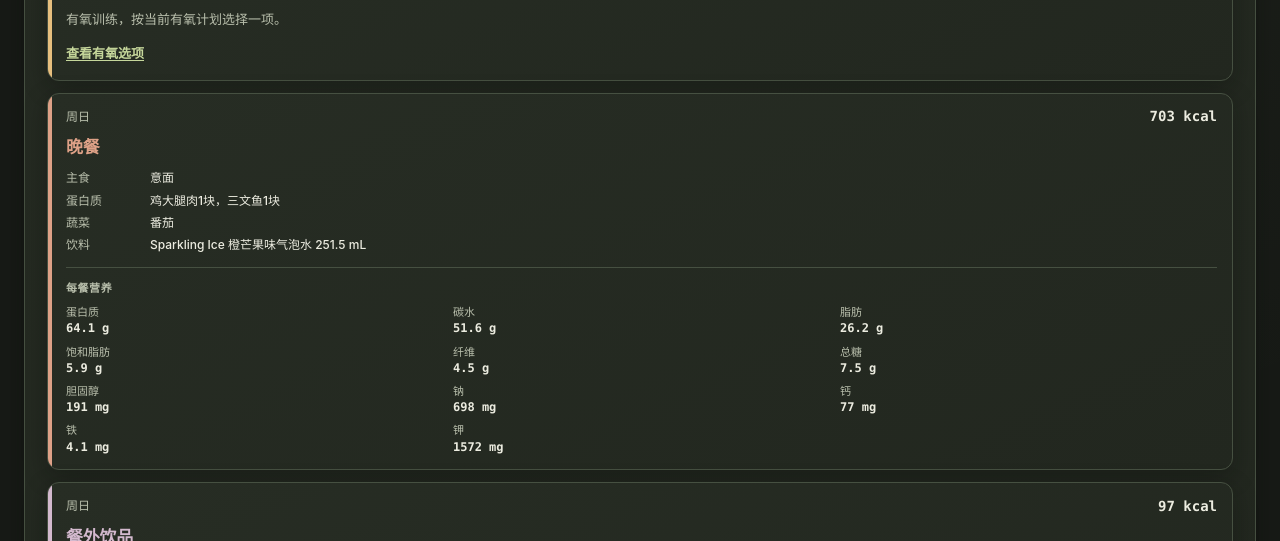
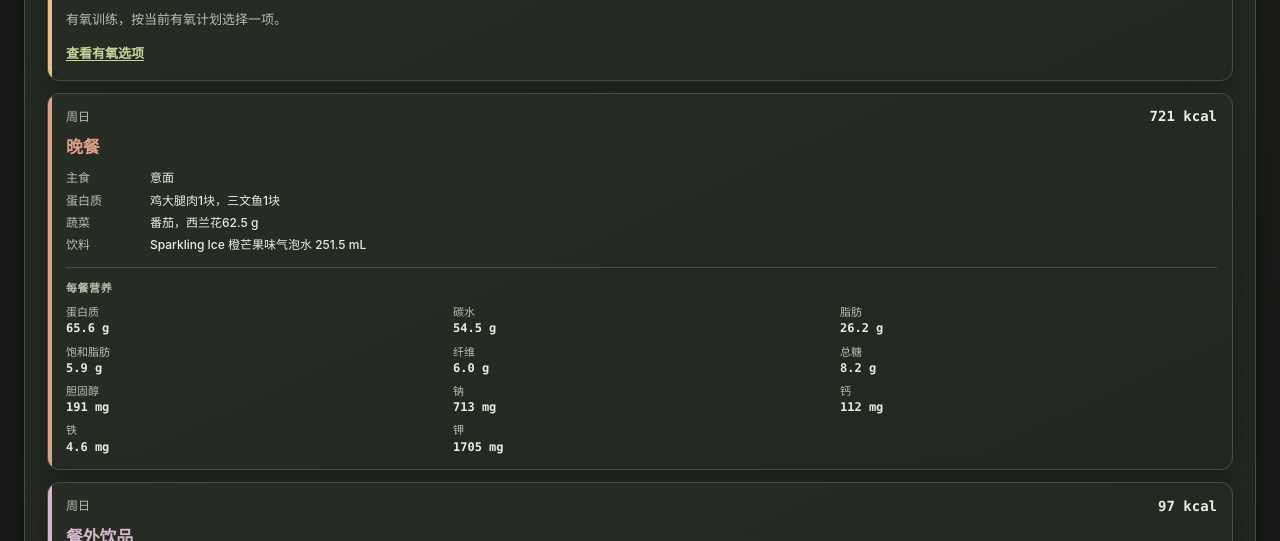
Before and after one commit to yunhaixiang/fitness, a Jekyll site: the page built from plans/plan-2/diet.md, in a window 1280 px wide and 900 px high, scrolled down 1239 px. Shown: the part 152-693 px from the top of the window. Built offline with Jekyll 4.4.1, drawn with Linux system fonts in a browser that asks for light colours.

Commit message:
Move Plan 2 broccoli from potatoes to spaghetti

```diff
--- a/_data/meal_plan_content/plan-2/nutrition.json
+++ b/_data/meal_plan_content/plan-2/nutrition.json
@@ -113,18 +113,18 @@
     },
     "potato": {
       "label": "周一午／周三午／周四晚／周六晚",
-      "kcal": "697",
-      "protein": "60.1",
+      "kcal": "679",
+      "protein": "58.6",
       "fat": "17.1",
       "saturatedFat": "5.8",
-      "carbs": "71.5",
-      "fibre": "12.0",
-      "sugar": "12.3",
+      "carbs": "68.6",
+      "fibre": "10.5",
+      "sugar": "11.6",
       "cholesterol": "134",
-      "sodium": "911",
-      "calcium": "256",
-      "iron": "9.1",
-      "potassium": "3254"
+      "sodium": "896",
+      "calcium": "221",
+      "iron": "8.6",
+      "potassium": "3121"
     },
     "wrap": {
       "label": "周一晚／周五午",
@@ -158,18 +158,18 @@
     },
     "pasta": {
       "label": "周日晚／周二晚／周四午／周六午",
-      "kcal": "703",
-      "protein": "64.1",
+      "kcal": "721",
+      "protein": "65.6",
       "fat": "26.2",
       "saturatedFat": "5.9",
-      "carbs": "51.6",
-      "fibre": "4.5",
-      "sugar": "7.5",
+      "carbs": "54.5",
+      "fibre": "6.0",
+      "sugar": "8.2",
       "cholesterol": "191",
-      "sodium": "698",
-      "calcium": "77",
-      "iron": "4.1",
-      "potassium": "1572"
+      "sodium": "713",
+      "calcium": "112",
+      "iron": "4.6",
+      "potassium": "1705"
     }
   }
 }
--- a/_includes/meal-plans/plan-2/diet-schedule.html
+++ b/_includes/meal-plans/plan-2/diet-schedule.html
@@ -27,7 +27,7 @@
 <td>晚餐</td>
 <td data-en="Spaghetti">意面</td>
 <td data-en="1 Chicken Thigh, 1 Salmon Fillet">鸡大腿肉1块，三文鱼1块</td>
-<td data-en="Tomato">番茄</td>
+<td data-en="Tomato, 62.5 g Broccoli">番茄，西兰花62.5 g</td>
 <td style="text-align: right;">{{ site.data.meal_plan_content['plan-2'].nutrition.meals.pasta.kcal }}</td>
 </tr>
 <tr data-nutrition-key="potato">
@@ -63,7 +63,7 @@
 <td>晚餐</td>
 <td data-en="Spaghetti">意面</td>
 <td data-en="1 Chicken Thigh, 1 Salmon Fillet">鸡大腿肉1块，三文鱼1块</td>
-<td data-en="Tomato">番茄</td>
+<td data-en="Tomato, 62.5 g Broccoli">番茄，西兰花62.5 g</td>
 <td style="text-align: right;">{{ site.data.meal_plan_content['plan-2'].nutrition.meals.pasta.kcal }}</td>
 </tr>
 <tr data-nutrition-key="potato">
@@ -90,7 +90,7 @@
 <td>午餐</td>
 <td data-en="Spaghetti">意面</td>
 <td data-en="1 Chicken Thigh, 1 Salmon Fillet">鸡大腿肉1块，三文鱼1块</td>
-<td data-en="Tomato">番茄</td>
+<td data-en="Tomato, 62.5 g Broccoli">番茄，西兰花62.5 g</td>
 <td style="text-align: right;">{{ site.data.meal_plan_content['plan-2'].nutrition.meals.pasta.kcal }}</td>
 </tr>
 <tr data-nutrition-key="potato">
@@ -126,7 +126,7 @@
 <td>午餐</td>
 <td data-en="Spaghetti">意面</td>
 <td data-en="1 Chicken Thigh, 1 Salmon Fillet">鸡大腿肉1块，三文鱼1块</td>
-<td data-en="Tomato">番茄</td>
+<td data-en="Tomato, 62.5 g Broccoli">番茄，西兰花62.5 g</td>
 <td style="text-align: right;">{{ site.data.meal_plan_content['plan-2'].nutrition.meals.pasta.kcal }}</td>
 </tr>
 <tr data-nutrition-key="potato">
--- a/plans/plan-2/cooking.md
+++ b/plans/plan-2/cooking.md
@@ -277,8 +277,8 @@ meal_activities_script: /assets/meal-plans/plan-2/meal-activities.js
 <ol class="cooking-source-en" lang="en" hidden><li>Place 125 g frozen 🥦 broccoli (¼ of a 500 g bag) in a microwave-safe bowl without thawing; reseal and freeze the remainder.</li><li>Add 1 tbsp 💧 water (15 mL, or 3 tsp), cover with a vented microwave-safe lid and microwave on high for 2 minutes initially. Do not microwave the ordinary packaging bag; use package water and timing instructions when specified.</li></ol>
 </li>
 <li class="cooking-task-source">
-<ol class="cooking-source-zh" lang="zh"><li>🥦 2分钟后小心蒸汽，翻动并检查中心是否热透；不够时每次追加30秒，直到热透。通常总共约2–3分钟，按微波炉功率和实际熟度调整。</li><li>沥掉多余💧 水，均分到第3、7盘，每份对应冷冻重量62.5 g；不额外加油或盐。</li></ol>
-<ol class="cooking-source-en" lang="en" hidden><li>After 2 minutes, open carefully to avoid steam, stir and check that the centre of the 🥦 broccoli is hot. If needed, heat in additional 30-second intervals until hot throughout. Usually allow about 2–3 minutes total, adjusting for microwave power and doneness.</li><li>Drain excess 💧 water and divide equally between meals 3 and 7 (62.5 g frozen weight each), without additional oil or salt.</li></ol>
+<ol class="cooking-source-zh" lang="zh"><li>🥦 2分钟后小心蒸汽，翻动并检查中心是否热透；不够时每次追加30秒，直到热透。通常总共约2–3分钟，按微波炉功率和实际熟度调整。</li><li>沥掉多余💧 水，均分到第2、6盘，搭配意面，每份对应冷冻重量62.5 g；不额外加油或盐。</li></ol>
+<ol class="cooking-source-en" lang="en" hidden><li>After 2 minutes, open carefully to avoid steam, stir and check that the centre of the 🥦 broccoli is hot. If needed, heat in additional 30-second intervals until hot throughout. Usually allow about 2–3 minutes total, adjusting for microwave power and doneness.</li><li>Drain excess 💧 water and divide equally between spaghetti meals 2 and 6 (62.5 g frozen weight each), without additional oil or salt.</li></ol>
 </li>
 <li class="cooking-task-source">
 <ol class="cooking-source-zh" lang="zh"><li>🫑 橙甜椒洗净擦干，取½个（约85 g）去籽、切细条；生切直接使用。剩余半个包好冷藏，留给下批卷饼。</li><li>第4盘铺🌯 大号全麦卷饼皮1片，抹🥣 Chipotle蛋黄酱1茶匙（5 mL）。</li></ol>
```
Also changed, not shown: other parts of _includes/meal-plans/plan-2/diet-schedule.html (+4 -4 lines), _data/meal_plan_content/plan-2/provenance.json (+26 -1 lines), _includes/meal-plans/plan-2/nutrition-meal-summary.html (+4 -4 lines), tests/restored-plan.test.js (+2 -2 lines).
